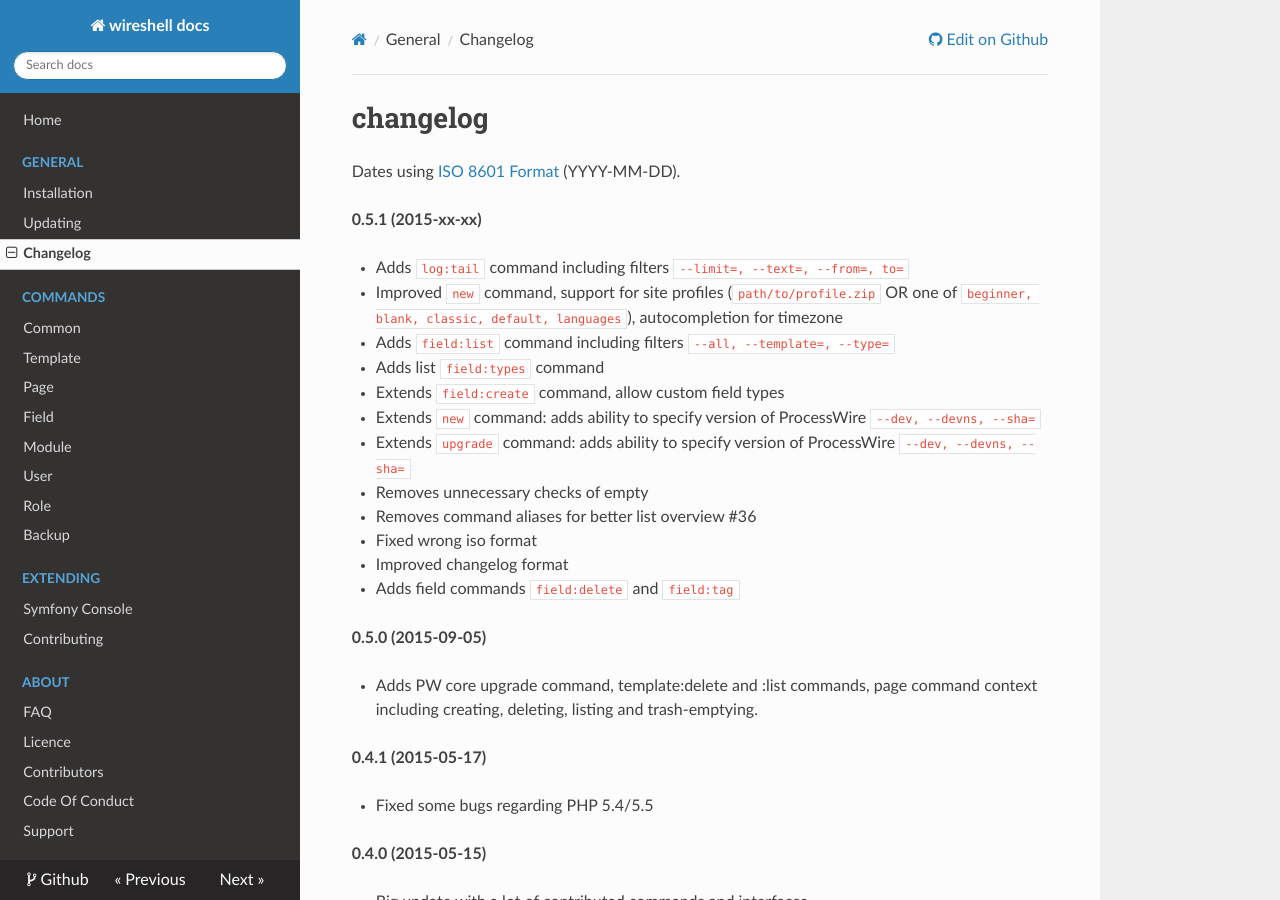
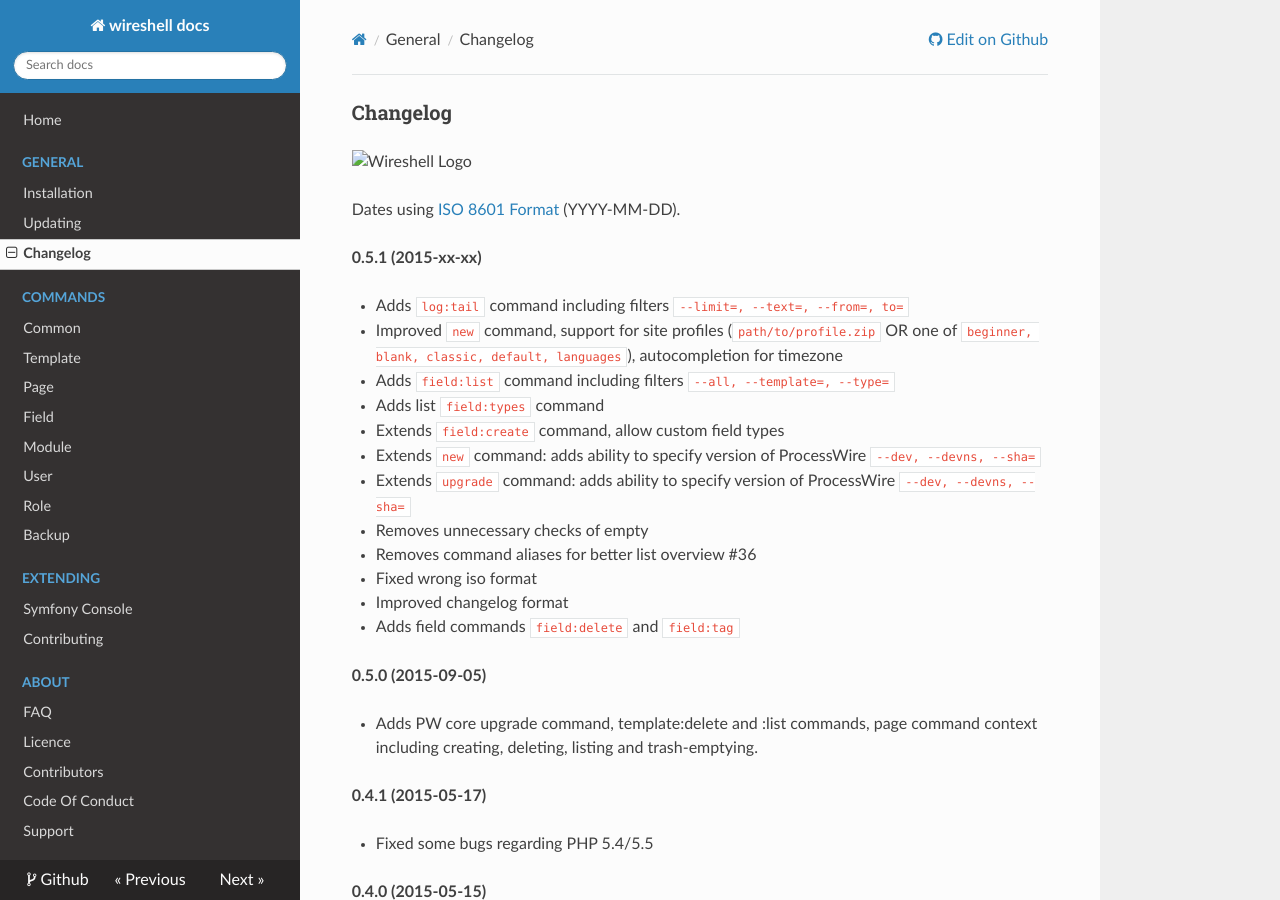
Before and after one commit to wireshell/wireshell, an MkDocs documentation site: the page built from docs/changelog.md, in a window 1280 px wide and 900 px high. Built offline with MkDocs 1.6.1, drawn with Linux system fonts in a browser that asks for light colours; nearby versions of some CDN libraries; old or Windows-style settings are respelled for this version of MkDocs.

Commit message:
update headlines

```diff
--- a/docs/changelog.md
+++ b/docs/changelog.md
@@ -1,4 +1,6 @@
-# changelog
+### Changelog
+
+![Wireshell Logo](http://wireshell.pw/favicon-16x16.png)
 
 Dates using [ISO 8601 Format](http://www.iso.org/iso/iso8601) (YYYY-MM-DD).
 
```
Also changed, not shown: docs/install.md (+1 -1 lines), docs/updating.md (+1 -1 lines).
